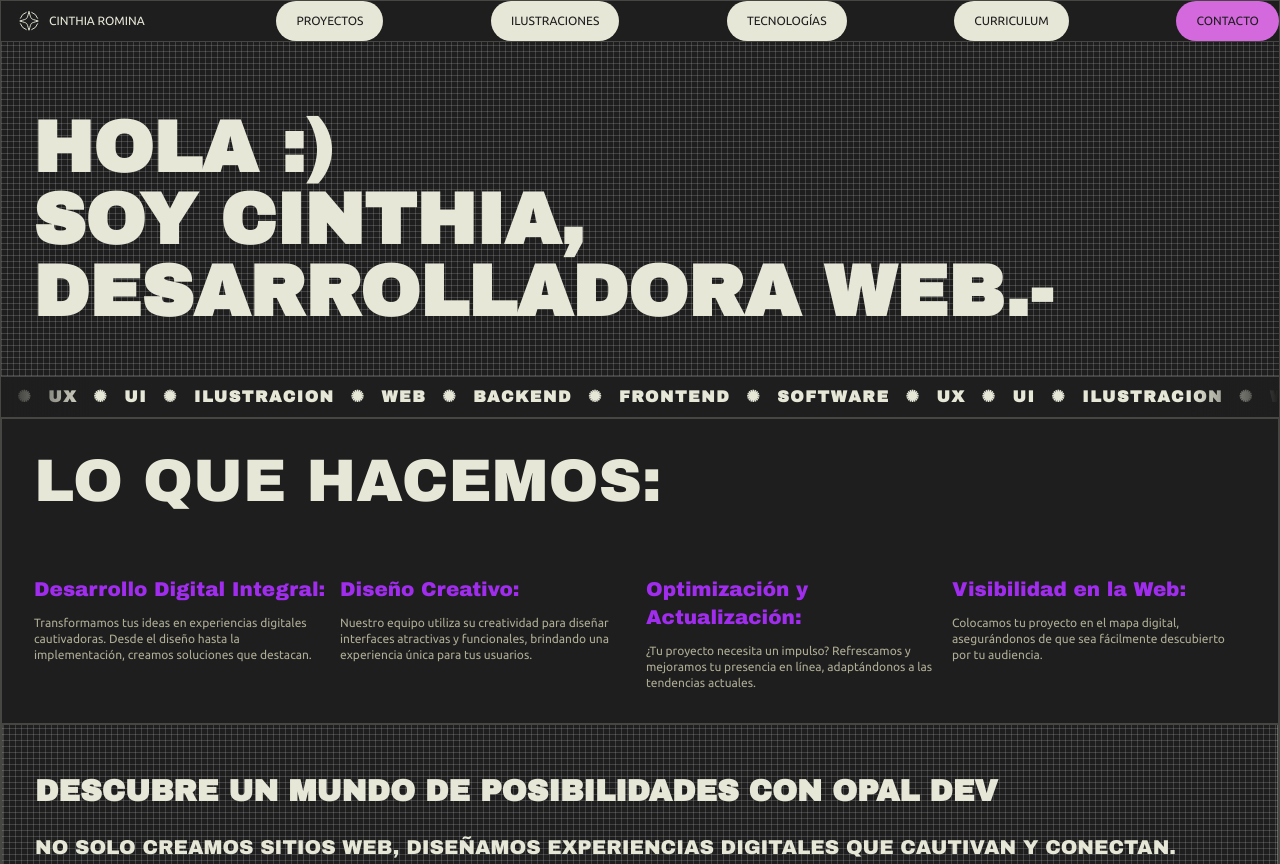
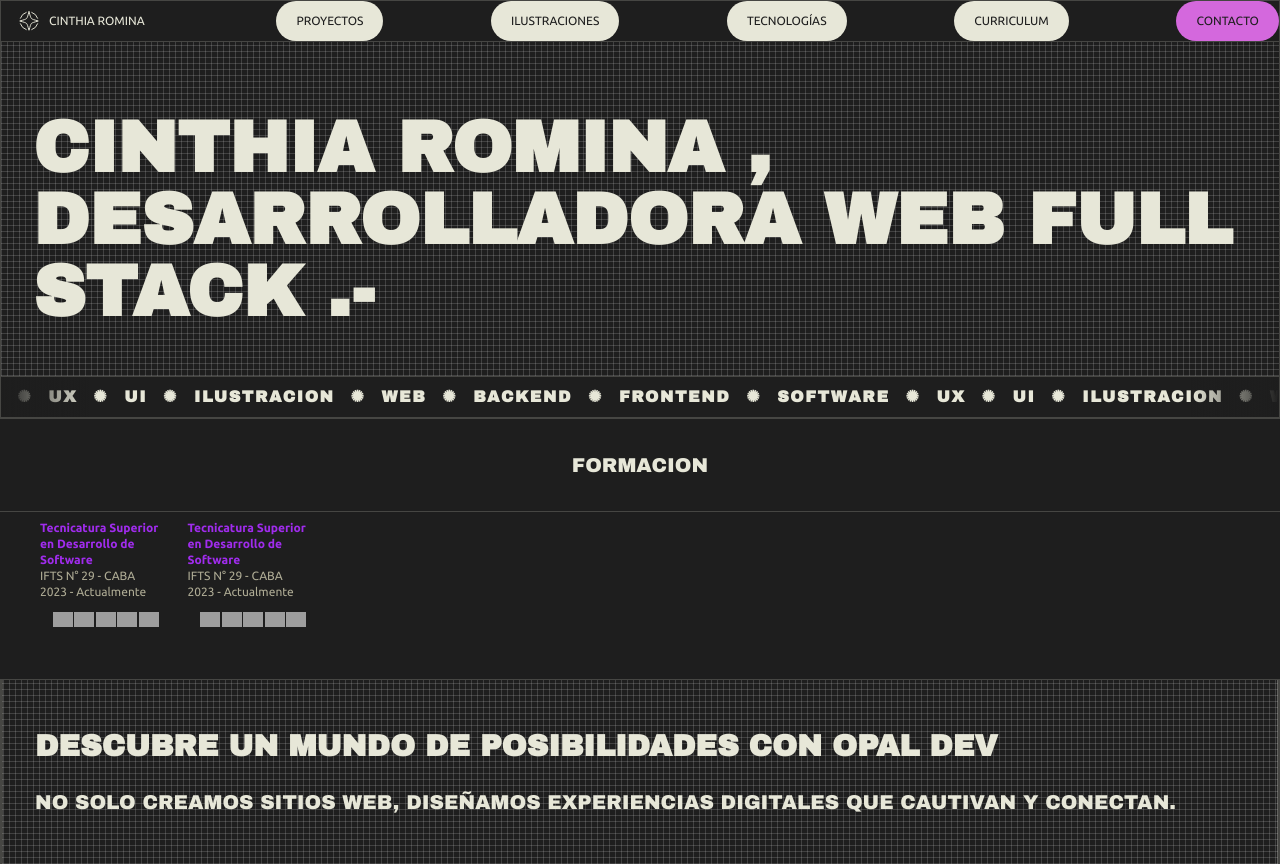
Before and after one commit to VCinthia/PortfolioCinthiaRomina, an Astro site: page / in a window 1280 px wide. Shown: the top 864 px of the page. Built offline with nearby package versions, Linux system fonts and the light colour scheme; Astro itself is replaced by a stand-in of ours; grey boxes are pictures that could not be loaded; a script that the page names is missing.

Commit message:
educations sum

```diff
--- a/src/components/landing/Banner.astro
+++ b/src/components/landing/Banner.astro
@@ -7,7 +7,7 @@ import Cinta from "../landing/Cinta.astro";
     <div class="mx-auto">
       <div class="mx-auto lg:pt-28 gradient-grid px-8 py-12">
         <h1 class="text-white font-display uppercase text-4xl font-extrabold lg:text-7xl">
-          Hola :)<br>Soy Cinthia, Desarrolladora web.-
+          Cinthia Romina , <br> Desarrolladora web full stack .-
         </h1>
       </div>
       <Cinta />
--- a/src/components/landing/Educations.astro
+++ b/src/components/landing/Educations.astro
@@ -1,7 +1,31 @@
-<div
-    class="text-white text-xs gap-3 gap-y-12 grid grid-cols-1 md:grid-cols-4 mx-auto p-8 sm:grid-cols-2"
+---
+const EDUCATIONS = [
+    {
+        name: "Tecnicatura Superior en Desarrollo de Software",
+        institution: "IFTS N° 29 - CABA",
+        year: "2023 - Actualmente",
+        tags: ["HTML", "CSS", "TypeScript"],
+    },
+    {
+        name: "Tecnicatura Superior en Desarrollo de Software",
+        institution: "IFTS N° 29 - CABA",
+        year: "2023 - Actualmente",
+        tags: ["HTML", "CSS", "TypeScript"],
+    },
+];
+---
+
+<section id="projects">
+    <div
+        class="text-white order-first p-8 text-center lg:border-b lg:border-white/20"
+    >
+        <span class="block font-display text-xl"> FORMACION</span>
+    </div>
+</section>
+<section
+    class="text-white text-xs gap-3 gap-y-12 grid grid-cols-1 md:grid-cols-4 mx-auto px-8 pb-8 sm:grid-cols-2"
 >
-    <div class="flex flex-col justify-between h-full">
+    <!-- <div class="flex flex-col justify-between h-full">
         <div class="text-[#a02ced]">
             <span class="block font-semibold"
                 >Tecnicatura Superior en Desarrollo de Software</span
@@ -13,23 +37,65 @@
                 >2023 - Actual</span
             >
         </div>
-        <!-- <div class="mt-3 flex justify-around">
+        <div class="mt-3 flex justify-around">
             <img
                 class="w-5"
-                src="../../../src/resources/logo-technologies/800px-HTML5_Badge.svg-min.png"
+                src="../../../public/resources/logo-technologies/800px-HTML5_Badge.svg-min.png"
                 alt="logo tecnología"
             />
             <img
                 class="w-5"
-                src="../../../src/resources/logo-technologies/adobe xd-min.png"
+                src="../../../public/resources/logo-technologies/adobe xd-min.png"
                 alt="logo tecnología"
             />
             <img
                 class="w-5"
-                src="../../../src/resources/logo-technologies/angular-material-logo-min.png"
+                src="../../../public/resources/logo-technologies/angular-material-logo-min.png"
                 alt="logo tecnología"
             />
-        </div> -->
-    </div>
-
-</div>
+        </div>
+    </div>     -->
+    <ul class="flex flex-row justify-around">
+        {
+            EDUCATIONS.map((education) => (
+                    <li class="flex flex-col justify-between p-2">
+                        <div class="text-[#a02ced]">
+                            <span class="block font-semibold">
+                                {education.name}
+                            </span>
+                            <span class="block text-eagle">
+                                {education.institution}
+                            </span>
+                            <span class="block text-eagle">{education.year}</span>
+                        </div>
+                        <div class="m-3 flex justify-around ">
+                            <img
+                                class="w-5"
+                                src="../../../public/resources/logo-technologies/800px-HTML5_Badge.svg-min.png"
+                                alt="logo tecnología"
+                            />
+                            <img
+                                class="w-5"
+                                src="../../../public/resources/logo-technologies/adobe xd-min.png"
+                                alt="logo tecnología"
+                            />
+                            <img
+                                class="w-5"
+                                src="../../../public/resources/logo-technologies/angular-material-logo-min.png"
+                                alt="logo tecnología"
+                            />
+                            <img
+                                class="w-5"
+                                src="../../../public/resources/logo-technologies/angular-material-logo-min.png"
+                                alt="logo tecnología"
+                            /><img
+                                class="w-5"
+                                src="../../../public/resources/logo-technologies/angular-material-logo-min.png"
+                                alt="logo tecnología"
+                            />
+                        </div>
+                    </li>
+                ))
+        }
+    </ul>
+</section>
--- a/src/components/landing/Projects.astro
+++ b/src/components/landing/Projects.astro
@@ -90,7 +90,7 @@ const PROJECTS = [
           },
       }`
     >
-        <section class="border-white/20 border-b">
+        <!-- <section class="border-white/20 border-b">
             <div class="mx-auto border-white/20 border-x max-w-7xl">
                 <div class="p-8">
                     <p
@@ -102,7 +102,7 @@ const PROJECTS = [
                 <div
                     class="text-white text-xs gap-3 gap-y-12 grid grid-cols-1 md:grid-cols-4 mx-auto p-8 sm:grid-cols-2 md:gap-y-0"
                 >
-                    <!--ver cual estilo queda mejor -->
+
                     <div>
                         <div>
                             <span class="text-[#a02ced] font-display text-xl"
@@ -154,7 +154,7 @@ const PROJECTS = [
                     </div>
                 </div>
             </div>
-        </section>
+        </section> -->
 
         <section class="border border-white/20 bg-accent-500">
             <div
--- a/src/pages/index.astro
+++ b/src/pages/index.astro
@@ -12,7 +12,7 @@ import Layout from '../layouts/Layout.astro';
 
 <Layout title="Cinthia Romina - Desarrolladora Web">
 	<Banner />
-	<!-- <Educations /> -->
+	<Educations />
 	<!-- <ButtonTop /> -->
 	<Projects />
 	<Illustrations />
```
